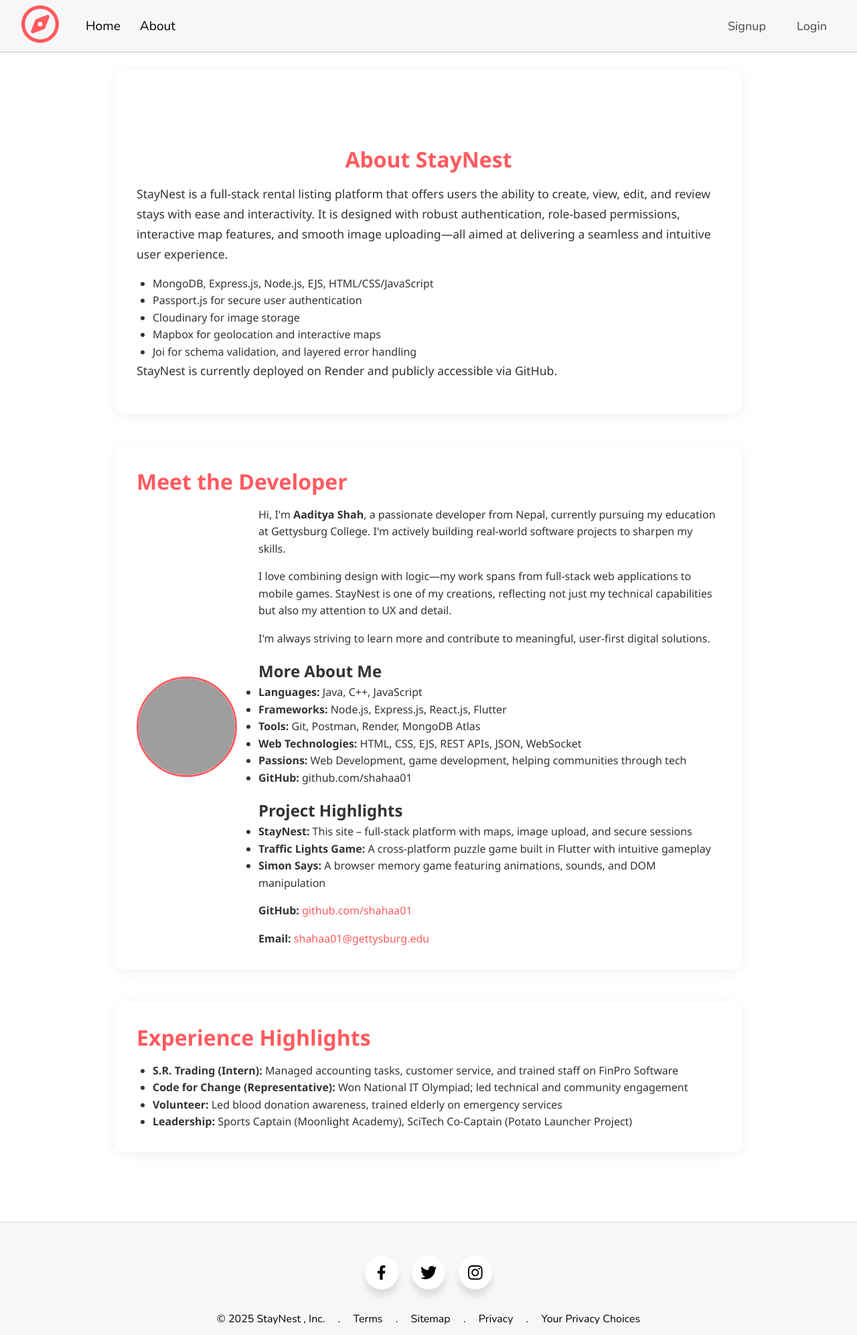
After one commit to shahaa01/Airbnb, a Node server app: page /about in a window 1280 px wide. The commit adds this page. Shown: the whole page at 67% size. Run offline with Node 20, Linux system fonts and the light colour scheme; some libraries are stand-ins or nearby versions; grey boxes are pictures that could not be loaded.

Commit message:
Fixed layout issues and added about section and removed blog section from navbar

```diff
--- a/app.js
+++ b/app.js
@@ -17,7 +17,7 @@ const User = require('./models/user');
 const Listing = require('./models/listing');
 const Review = require('./models/review');
 const MongoStore = require('connect-mongo');
-const asyncWrap = require('./utils/asyncWrap');
+const homeRoute = require('./routes/homeRoutes');
 
 const isProduction = process.env.NODE_ENV === 'production';
 
@@ -66,7 +66,6 @@ passport.use(new LocalStrategy(User.authenticate())); //for passport to use loca
 passport.serializeUser(User.serializeUser()); //for passport to store session ID in the server
 passport.deserializeUser(User.deserializeUser()); //for passport to retrieve the user based on session ID and attach the info to req.user which can be accessed from any routes;
 
-
 //connecting to the database here
 main().then(() => console.log('Database Connected Successfully🚀')).catch(err => console.log(err));
 //sync indexes properly according to the schema
@@ -87,12 +86,7 @@ app.use('/listing', listingsRoutes);
 //routes here for reviews
 app.use('/reviews/:id', reviewRoutes);
 
-app.get('/', asyncWrap(async (req, res) => {
-    const data = await Listing.find();
-    res.render('pages/index', {
-      data
-    });
-}));
+app.use('/', homeRoute);
 
 //this is error handling middleware which only handles sync errors - for async we used asyncWrap Functions
 app.use((err, req, res, next) => {
--- /dev/null
+++ b/controllers/home.js
@@ -0,0 +1,3 @@
+module.exports.about = (req, res) => {
+    res.render('pages/about');
+}
--- /dev/null
+++ b/public/styles/about.css
@@ -0,0 +1,102 @@
+.sn-about-wrapper {
+  max-width: 1000px;
+  margin: 5rem auto;
+  padding: 0 2rem;
+  display: flex;
+  flex-direction: column;
+  gap: 3rem;
+  font-family: 'Segoe UI', Tahoma, sans-serif;
+  color: #333;
+}
+
+.sn-about-section {
+  background-color: #fff;
+  padding: 2rem;
+  border-radius: 14px;
+  box-shadow: 0 4px 20px rgba(0, 0, 0, 0.06);
+  transition: box-shadow 0.3s ease-in-out;
+}
+
+.sn-about-section:hover {
+  box-shadow: 0 6px 25px rgba(0, 0, 0, 0.1);
+}
+
+.sn-heading {
+  font-size: 2rem;
+  color: #ff5a5f;
+  font-weight: 700;
+  margin-bottom: 1rem;
+}
+
+.sn-text {
+  font-size: 1.1rem;
+  line-height: 1.7;
+  margin-bottom: 1rem;
+}
+
+.sn-list {
+  list-style-type: disc;
+  padding-left: 1.5rem;
+  line-height: 1.6;
+}
+
+.sn-profile {
+  display: flex;
+  gap: 2rem;
+  flex-wrap: wrap;
+  align-items: center;
+}
+
+.sn-profile-img {
+  width: 150px;
+  height: 150px;
+  border-radius: 50%;
+  object-fit: cover;
+  border: 3px solid #ff5a5f;
+}
+
+.sn-profile-details {
+  flex: 1;
+  display: flex;
+  flex-direction: column;
+  gap: 1rem;
+  font-size: 1rem;
+  line-height: 1.6;
+}
+
+.sn-link {
+  color: #ff5a5f;
+  text-decoration: none;
+  font-weight: 500;
+  transition: color 0.2s ease;
+}
+
+.sn-link:hover {
+  color: #e0484e;
+  text-decoration: underline;
+}
+
+@media screen and (max-width: 768px) {
+  .sn-about-wrapper {
+    margin-top: 6rem;
+    padding: 0 1rem;
+  }
+
+  .sn-profile {
+    flex-direction: column;
+    align-items: flex-start;
+  }
+
+  .sn-profile-img {
+    width: 120px;
+    height: 120px;
+  }
+
+  .sn-heading {
+    font-size: 1.6rem;
+  }
+
+  .sn-profile-details {
+    font-size: 0.95rem;
+  }
+}
--- a/public/styles/index.css
+++ b/public/styles/index.css
@@ -115,7 +115,7 @@ header {
     height: 10%;
     padding: 0 2rem 0 2rem;
     min-height: fit-content;
-    background-color: #000;
+    background-color: #fff;
     display: flex;
     flex-direction: row;
     justify-content: space-between;
@@ -154,8 +154,9 @@ a {
 }
 
 .ind-container {
-    padding: 0.6rem;
+    width: 30%;
     display: flex;
+    max-width: 430px;
     flex-direction: column;
     padding: 10px;
     gap: 15px;
--- a/views/components/navbar.ejs
+++ b/views/components/navbar.ejs
@@ -16,7 +16,6 @@
             <a href="/listing/addList">Create</a>
             <% } %>
             <a href="/about">About</a>
-            <a href="/blog">Blog</a>
         </div>
     </section>
 
--- /dev/null
+++ b/views/pages/about.ejs
@@ -0,0 +1,86 @@
+<% layout('layouts/boilerplate.ejs') %>
+<% block('title').append('<title>About | StayNest</title>') %>
+<% block('css').append('<link rel="stylesheet" href="/styles/index.css">') %>
+<% block('css').append('<link rel="stylesheet" href="/styles/about.css">') %>
+ <div class="sn-about-wrapper">
+  <section class="sn-about-section">
+    <h1 class="sn-heading">About StayNest</h1>
+    <p class="sn-text">
+        StayNest is a full-stack rental listing platform that offers users the ability to create, view, edit, and review stays
+        with ease and interactivity. It is designed with robust authentication, role-based permissions, interactive map
+        features, and smooth image uploading—all aimed at delivering a seamless and intuitive user experience.
+    </p>
+    <ul class="sn-list">
+      <li>MongoDB, Express.js, Node.js, EJS, HTML/CSS/JavaScript</li>
+      <li>Passport.js for secure user authentication</li>
+      <li>Cloudinary for image storage</li>
+      <li>Mapbox for geolocation and interactive maps</li>
+      <li>Joi for schema validation, and layered error handling</li>
+    </ul>
+    <p class="sn-text">
+      StayNest is currently deployed on Render and publicly accessible via GitHub.
+    </p>
+  </section>
+
+  <section class="sn-about-section">
+    <h2 class="sn-heading">Meet the Developer</h2>
+    <div class="sn-profile">
+      <img
+        src="https://avatars.githubusercontent.com/u/183239562?v=4"
+        alt="Aaditya Shah"
+        class="sn-profile-img"
+      />
+      <div class="sn-profile-details">
+      <p>
+        Hi, I'm <strong>Aaditya Shah</strong>, a passionate developer from Nepal, currently pursuing my education
+        at Gettysburg College. I'm actively building
+        real-world software projects to sharpen my skills.
+      </p>
+      <p>
+        I love combining design with logic—my work spans from full-stack web applications to mobile games. StayNest is one of my
+        creations, reflecting not just my technical capabilities but also my attention to UX and detail.
+      </p>
+      <p>
+        I'm always striving to learn more and contribute to meaningful, user-first digital solutions.
+      </p>
+          <section>
+      <h2>More About Me</h2>
+      <ul>
+        <li><strong>Languages:</strong> Java, C++, JavaScript</li>
+        <li><strong>Frameworks:</strong> Node.js, Express.js, React.js, Flutter</li>
+        <li><strong>Tools:</strong> Git, Postman, Render, MongoDB Atlas</li>
+        <li><strong>Web Technologies:</strong> HTML, CSS, EJS, REST APIs, JSON, WebSocket</li>
+        <li><strong>Passions:</strong> Web Development, game development, helping communities through tech</li>
+        <li><strong>GitHub:</strong> <a href="https://github.com/shahaa01" target="_blank">github.com/shahaa01</a></li>
+      </ul>
+    </section>
+        <section>
+      <h2>Project Highlights</h2>
+      <ul>
+        <li><strong>StayNest:</strong> This site – full-stack platform with maps, image upload, and secure sessions</li>
+        <li><strong>Traffic Lights Game:</strong> A cross-platform puzzle game built in Flutter with intuitive gameplay</li>
+        <li><strong>Simon Says:</strong> A browser memory game featuring animations, sounds, and DOM manipulation</li>
+      </ul>
+    </section>
+        <p>
+          <strong>GitHub:</strong>
+          <a href="https://github.com/shahaa01" target="_blank" class="sn-link">github.com/shahaa01</a>
+        </p>
+        <p>
+          <strong>Email:</strong>
+          <a href="mailto:shahaa01@gettysburg.edu" class="sn-link">shahaa01@gettysburg.edu</a>
+        </p>
+      </div>
+    </div>
+  </section>
+
+  <section class="sn-about-section">
+    <h2 class="sn-heading">Experience Highlights</h2>
+    <ul class="sn-list">
+      <li><strong>S.R. Trading (Intern):</strong> Managed accounting tasks, customer service, and trained staff on FinPro Software</li>
+      <li><strong>Code for Change (Representative):</strong> Won National IT Olympiad; led technical and community engagement</li>
+      <li><strong>Volunteer:</strong> Led blood donation awareness, trained elderly on emergency services</li>
+      <li><strong>Leadership:</strong> Sports Captain (Moonlight Academy), SciTech Co-Captain (Potato Launcher Project)</li>
+    </ul>
+  </section>
+</div>
```
Also changed, not shown: routes/homeRoutes.js (added, +14 -0 lines), views/pages/prac.ejs (added, +43 -0 lines).
